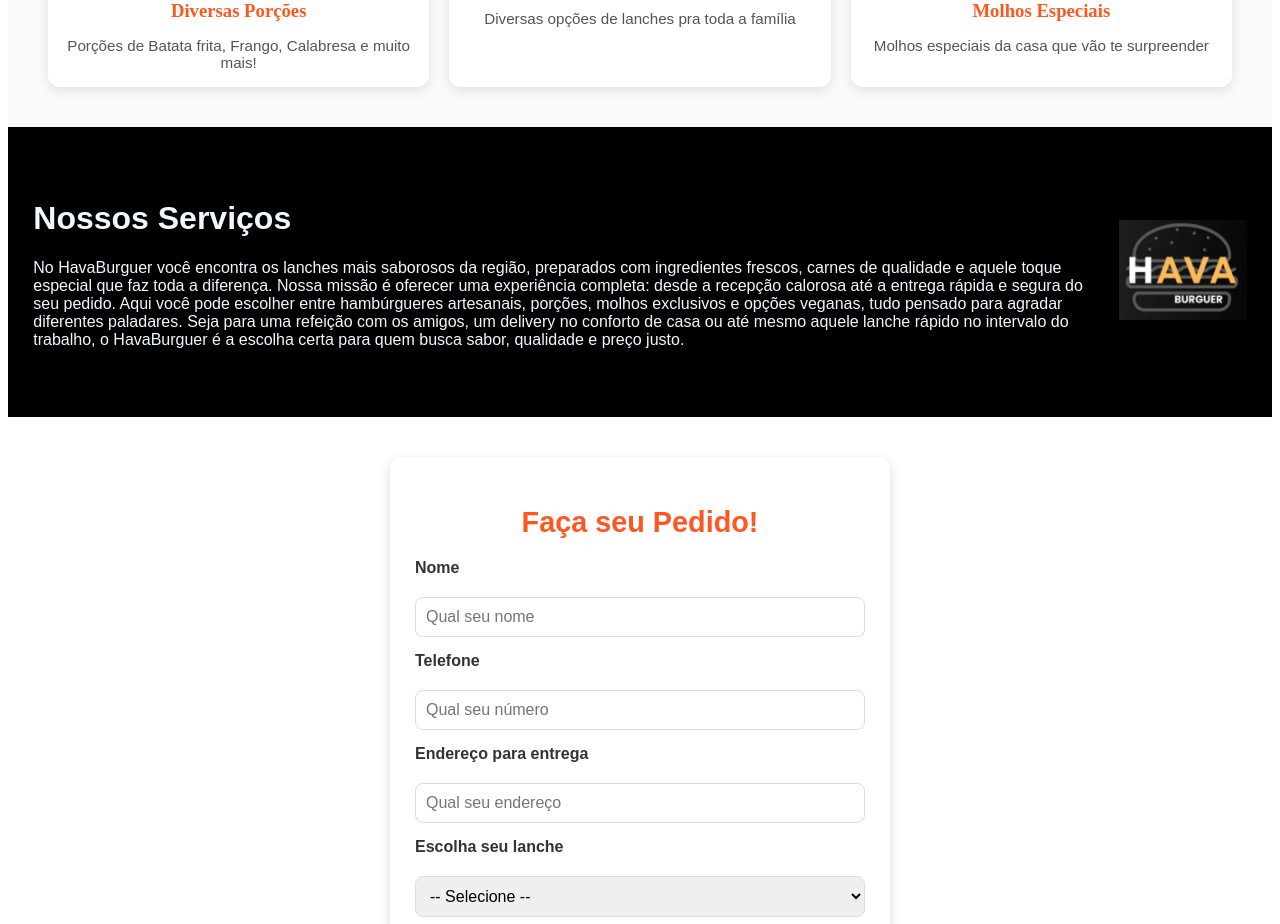
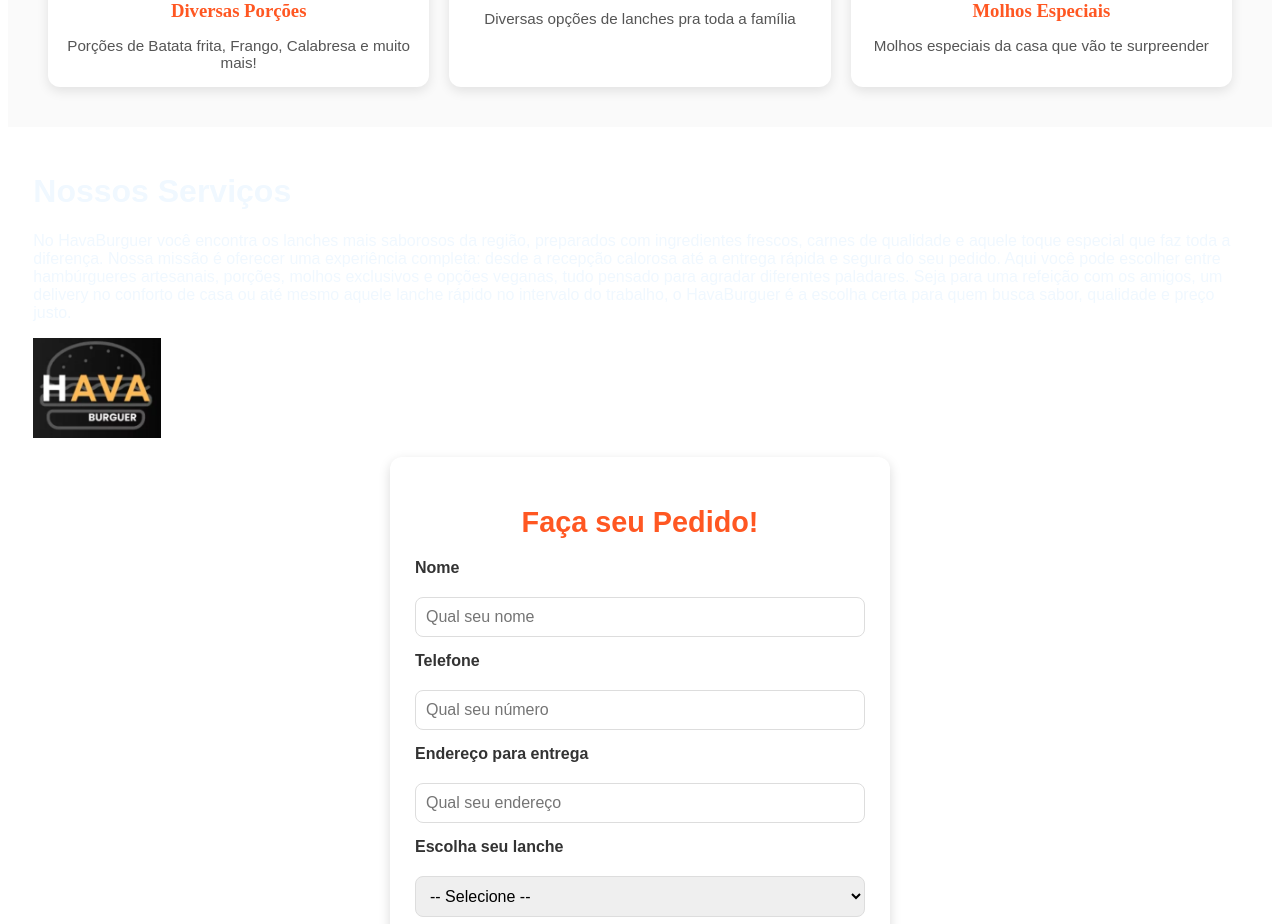
Before and after one commit to eduardodossantos03/HavaBurguer, a React (Vite) app: page / in a window 1280 px wide. Shown: the part 1100-2024 px from the top of the page. Built offline with nearby package versions, Linux system fonts and the light colour scheme.

Commit message:
servicos.css

```diff
--- a/src/components/Servico/servicos.css
+++ b/src/components/Servico/servicos.css
@@ -1,7 +1,5 @@
 .servico {
-    display: flex;
-    align-items: center;
-    background-color: black;
+    text-aling:center;
     color: aliceblue;
     padding: 2%;
     width: 96%;
```
